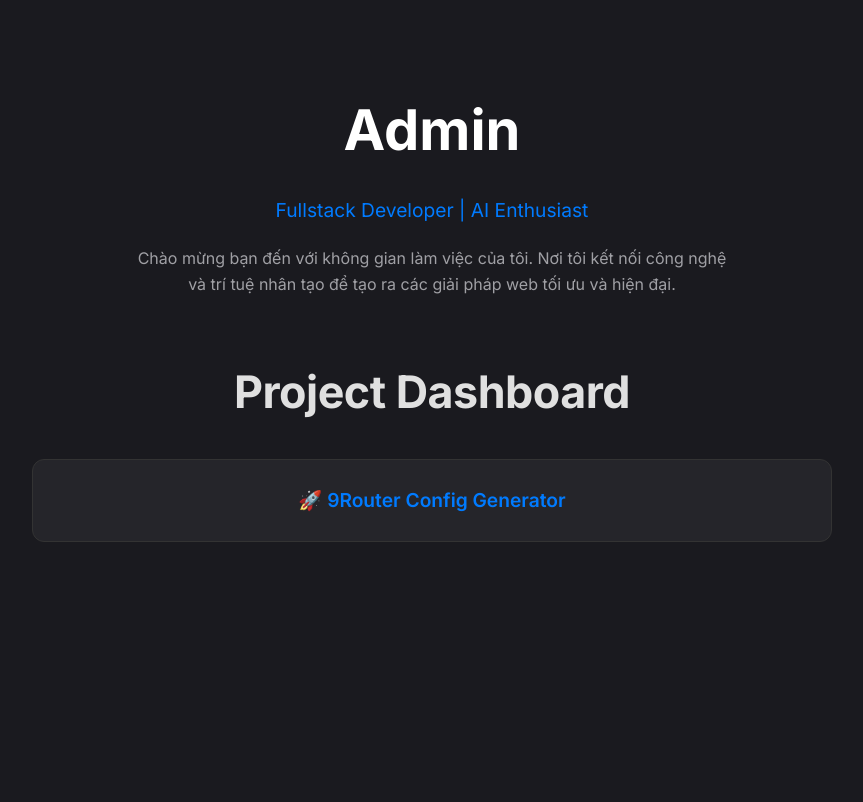
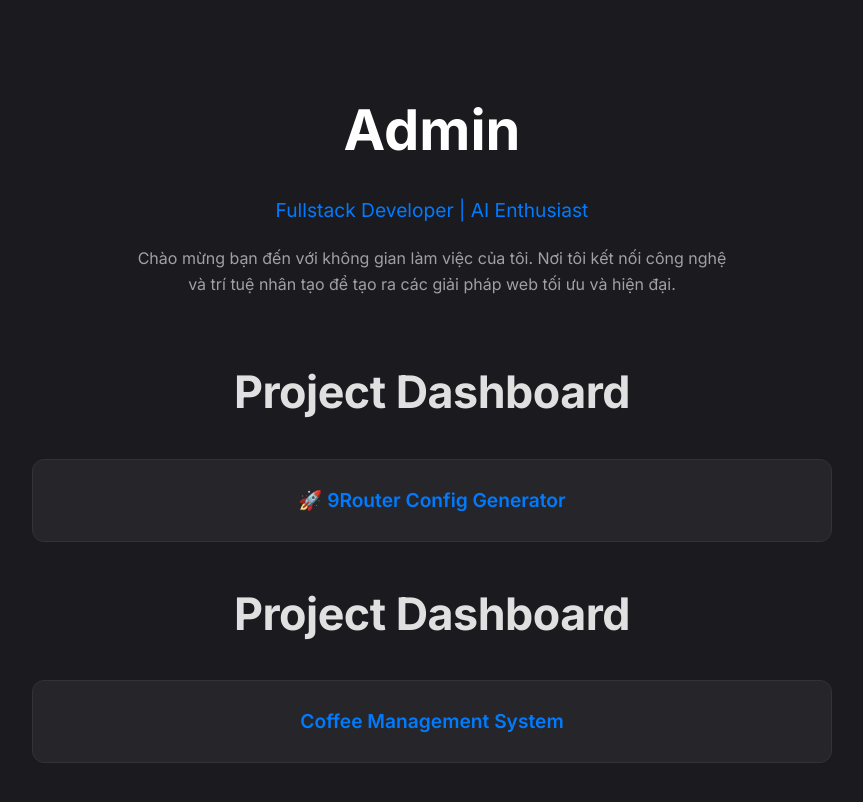
Before and after one commit to cuongict2/biimeta, a Next.js app: page / in a window 1280 px wide. Shown: the top 802 px of the page, without its empty margins (208-1071 px from the left). Built offline with nearby package versions, Linux system fonts and the light colour scheme; no server answers; the database is empty.

Commit message:
Update chat

```diff
--- a/app/page.tsx
+++ b/app/page.tsx
@@ -81,6 +81,30 @@ export default async function Home() {
         </Link>
       </div>
       </section>
+
+        <section style={{ maxWidth: '800px', margin: '0 auto' }}>
+        <h2 style={{ textAlign: 'center', marginBottom: '30px', color: '#e0e0e0' }}>Project Dashboard</h2>
+        <div style={{ display: 'grid', gridTemplateColumns: '1fr', gap: '20px' }}>
+          <Link
+            href="/coffe"
+            target="_blank"
+            style={{
+              padding: '25px',
+            backgroundColor: '#25252a',
+            border: '1px solid #333',
+              borderRadius: '12px',
+              textDecoration: 'none',
+            color: '#007bff',
+            fontWeight: '600',
+              fontSize: '1.2rem',
+              textAlign: 'center',
+              transition: '0.3s'
+          }}
+        >
+          Coffee Management System
+        </Link>
+      </div>
+      </section>
     </main>
   );
 }
```
